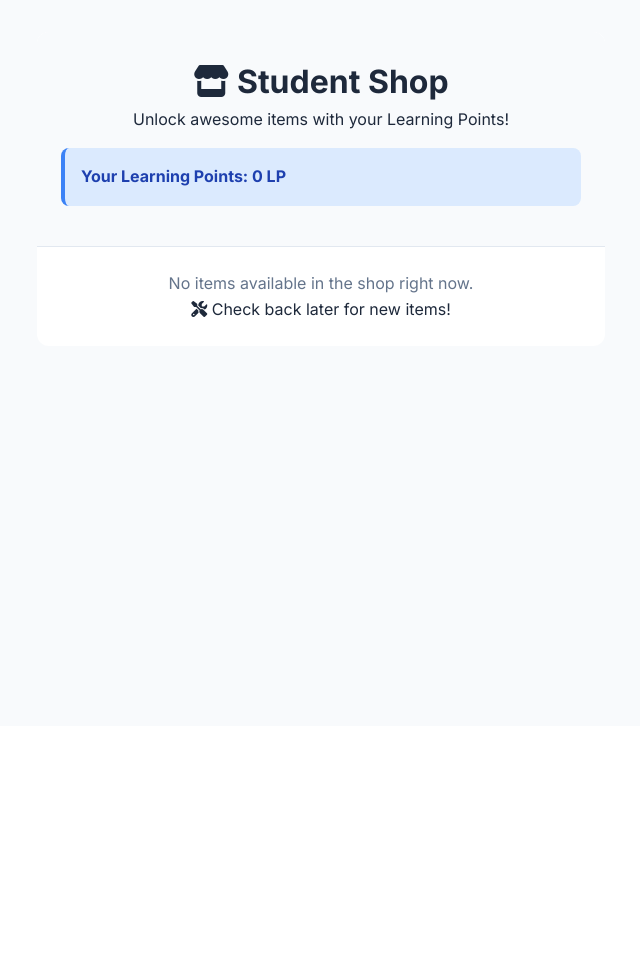
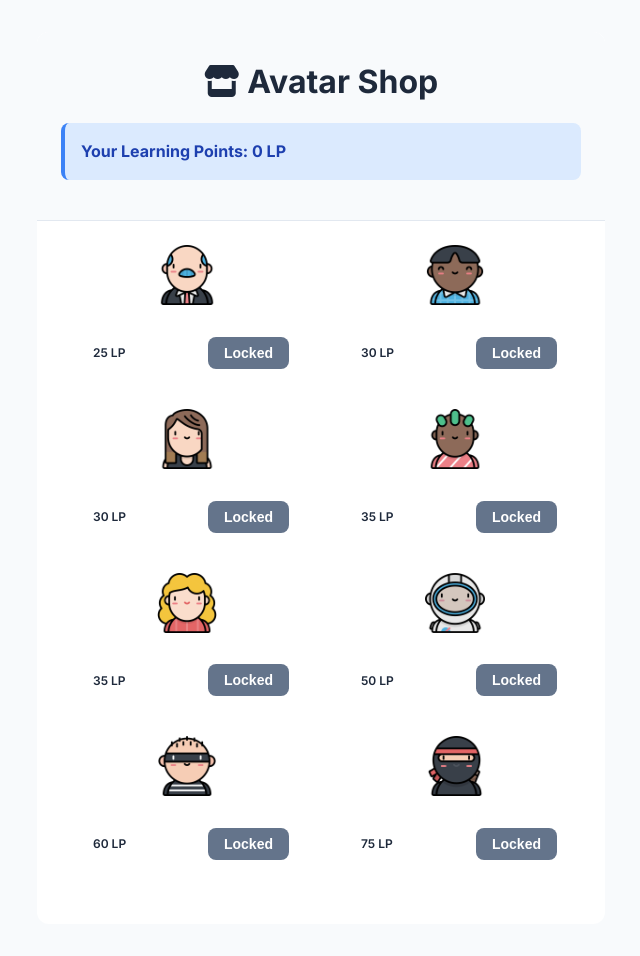
Before and after one commit to Firewat/Quizz-Masterz, a Python web app: template website/templates/shop.html in a window 1280 px wide. Shown: the part 74-1030 px from the top of the page, without its empty margins (319-959 px from the left). Before the commit the page ends 391 px from the top, so only its background shows below. Run offline with Jinja, Linux system fonts and the light colour scheme; the template is opened without the code that fills it, so the values that code supplies are empty.

Commit message:
Update shop page to  avatar selection and purchasing

```diff
--- a/website/templates/shop.html
+++ b/website/templates/shop.html
@@ -6,58 +6,57 @@
 <div class="container-sm">
     <div class="card">
         <div class="card-header text-center">
-            <h1><i class="fas fa-store"></i> Student Shop</h1>
-            <p>Unlock awesome items with your Learning Points!</p>
+            <h1><i class="fas fa-store"></i> Avatar Shop</h1>
             <div class="alert alert-info">
                 <strong>Your Learning Points: {{ user.learning_points or 0 }} LP</strong>
             </div>
         </div>
 
         <div class="card-body">
-            {% if shop_items %}
             <div class="row">
+                {% set shop_items = [
+                    {'name': 'Bald Avatar', 'price': 25, 'icon': 'bald.png', 'desc': 'Simple and clean'},
+                    {'name': 'Boy Avatar', 'price': 30, 'icon': 'boy.png', 'desc': 'Classic boy style'},
+                    {'name': 'Girl Avatar', 'price': 30, 'icon': 'girl.png', 'desc': 'Classic girl style'},
+                    {'name': 'Boy Avatar 2', 'price': 35, 'icon': 'boy(1).png', 'desc': 'Stylish variation'},
+                    {'name': 'Girl Avatar 2', 'price': 35, 'icon': 'girl(1).png', 'desc': 'Beautiful option'},
+                    {'name': 'Astronaut', 'price': 50, 'icon': 'astronaut.png', 'desc': 'Space explorer'},
+                    {'name': 'Thief Avatar', 'price': 60, 'icon': 'thief.png', 'desc': 'Sneaky character'},
+                    {'name': 'Ninja Avatar', 'price': 75, 'icon': 'ninja.png', 'desc': 'Stealthy warrior'}
+                ] %}
+
                 {% for item in shop_items %}
-                    <div class="col-md-6 col-lg-4 mb-4">
+                <div class="col-md-6 col-lg-4 mb-3">
                     <div class="card h-100">
-                            <div class="card-body d-flex flex-column">
-                                <h5 class="card-title">
-                                    {{ item.name }}
-                                    {% if item.id in purchased_items %}
-                                        <span class="badge bg-success ms-2">Owned</span>
+                        <div class="text-center pt-3">
+                            <img src="{{ url_for('static', filename='shop_icons/' + item.icon) }}"
+                                 alt="{{ item.name }}"
+                                 style="width: 60px; height: 60px; object-fit: cover;">
+                        </div>
+                        <div class="card-body text-center">
+                            <div class="d-flex justify-content-between align-items-center">
+                                <span class="badge bg-primary">{{ item.price }} LP</span>
+                                {% set unlocked = false %}
+                                {% for purchase in user.purchases %}
+                                    {% if purchase.shop_item and purchase.shop_item.name == item.name %}
+                                        {% set unlocked = true %}
                                     {% endif %}
-                                </h5>
-                                <p class="card-text flex-grow-1">{{ item.description or "A cool item for your profile!" }}</p>
-                                <div class="mt-auto">
-                                    <div class="d-flex justify-content-between align-items-center">
-                                        <span class="badge bg-primary fs-6">{{ item.price }} LP</span>
-                                        {% if item.id in purchased_items %}
-                                            <button class="btn btn-success btn-sm" disabled>
-                                                <i class="fas fa-check"></i> Owned
-                                            </button>
+                                {% endfor %}
+                                {% if user.selected_avatar == item.icon %}
+                                    <button class="btn btn-info btn-sm" disabled>Selected</button>
+                                {% elif unlocked %}
+                                    <a href="{{ url_for('views.select_avatar', avatar_icon=item.icon) }}" class="btn btn-primary btn-sm">Select</a>
                                 {% elif (user.learning_points or 0) >= item.price %}
-                                            <a href="{{ url_for('views.buy_item', item_id=item.id) }}"
-                                               class="btn btn-primary btn-sm"
-                                               onclick="return confirm('Are you sure you want to buy {{ item.name }} for {{ item.price }} LP?')">
-                                                <i class="fas fa-shopping-cart"></i> Buy
-                                            </a>
+                                    <a href="{{ url_for('views.buy_simple_item', item_name=item.name, price=item.price) }}" class="btn btn-success btn-sm">Unlock</a>
                                 {% else %}
-                                            <button class="btn btn-secondary btn-sm" disabled>
-                                                <i class="fas fa-lock"></i> Not enough LP
-                                            </button>
+                                    <button class="btn btn-secondary btn-sm" disabled>Locked</button>
                                 {% endif %}
-                                    </div>
                             </div>
                         </div>
                     </div>
                 </div>
                 {% endfor %}
             </div>
-            {% else %}
-                <div class="text-center">
-                    <p class="text-muted">No items available in the shop right now.</p>
-                    <p><i class="fas fa-tools"></i> Check back later for new items!</p>
-                </div>
-            {% endif %}
         </div>
     </div>
 </div>
```
Lines whose indentation alone changed are shown as unchanged.
